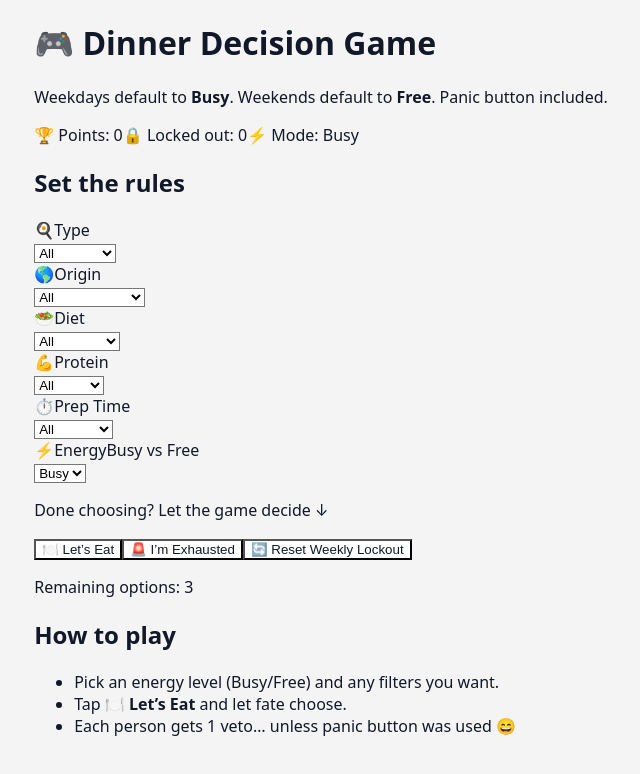
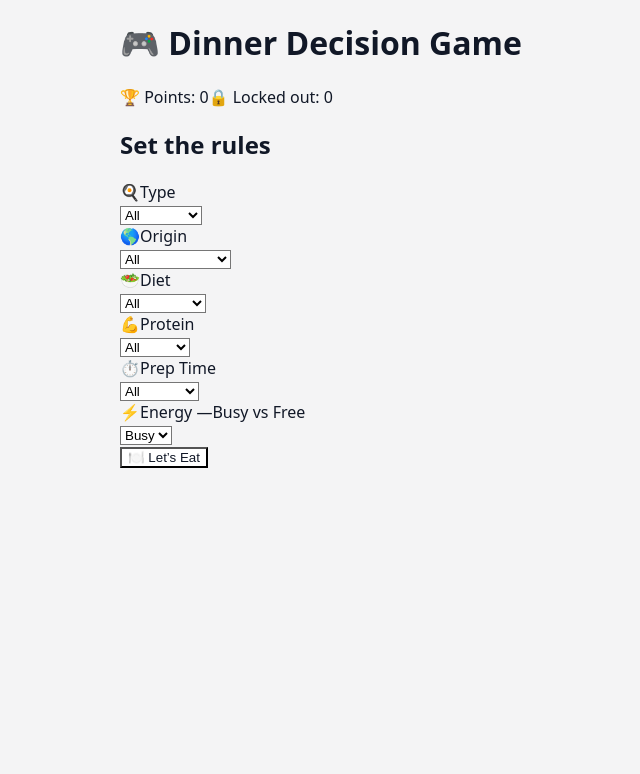
Before and after one commit to Shawnsberry/Dinner-Decision-Game, a Next.js app: page / in a window 1280 px wide. Both pictures are taken after a click on the button "Let’s Go". Shown: the top 774 px of the page, without its empty margins (319-959 px from the left). Built offline with nearby package versions, Linux system fonts and the light colour scheme.

Commit message:
Final polish: energy label spacing

```diff
--- a/app/page.tsx
+++ b/app/page.tsx
@@ -89,6 +89,20 @@ const meals: Meal[] = [
 const STORAGE_KEY = "dinner-game-state";
 const INTRO_KEY = "dinner-intro-seen";
 
+type FilterKey = "type" | "origin" | "diet" | "prep" | "time" | "protein";
+
+const FILTER_META: Record<
+  FilterKey,
+  { label: string; icon: string; hint?: string }
+> = {
+  type: { label: "Type", icon: "🍳" },
+  origin: { label: "Origin", icon: "🌎" },
+  diet: { label: "Diet", icon: "🥗" },
+  prep: { label: "Prep Time", icon: "⏱️" },
+  time: { label: "Energy", icon: "⚡", hint: "Busy vs Free" },
+  protein: { label: "Protein", icon: "💪" },
+};
+
 function Pill({ children }: { children: React.ReactNode }) {
   return (
     <span className="inline-flex items-center rounded-full border bg-white px-3 py-1 text-sm text-zinc-900">
@@ -120,28 +134,23 @@ function Button({
   disabled,
   variant = "primary",
   className = "",
-  type = "button",
 }: {
   children: React.ReactNode;
   onClick?: () => void;
   disabled?: boolean;
-  variant?: "primary" | "danger" | "outline" | "ghost";
+  variant?: "primary" | "danger" | "outline";
   className?: string;
-  type?: "button" | "submit";
 }) {
   const base =
-    "rounded-2xl px-4 py-2 text-sm font-semibold transition active:scale-[0.99] disabled:opacity-50 disabled:cursor-not-allowed";
+    "rounded-2xl px-4 py-2 text-sm font-semibold transition disabled:opacity-50";
   const styles =
     variant === "primary"
-      ? "bg-black text-white hover:bg-zinc-800"
+      ? "bg-black text-white"
       : variant === "danger"
-      ? "bg-red-600 text-white hover:bg-red-500"
-      : variant === "outline"
-      ? "border bg-white text-zinc-900 hover:bg-zinc-50"
-      : "hover:bg-zinc-50 text-zinc-900";
+      ? "bg-red-600 text-white"
+      : "border bg-white text-zinc-900";
   return (
     <button
-      type={type}
       className={`${base} ${styles} ${className}`}
       onClick={onClick}
       disabled={disabled}
@@ -151,82 +160,40 @@ function Button({
   );
 }
 
-function IntroScreen({ onStart }: { onStart: () => void }) {
-  return (
-    <div className="min-h-screen bg-zinc-50 flex items-center justify-center p-6">
-      <div className="max-w-md w-full rounded-2xl border bg-white shadow-sm">
-        <div className="p-8 text-center grid gap-4">
-          <div className="text-4xl">🍽️</div>
-          <h1 className="text-3xl font-bold text-zinc-900">Dinner, Decided</h1>
-          <p className="text-zinc-700">
-            This little game exists so you don’t have to decide what to cook
-            every night.
-          </p>
-          <p className="text-sm text-zinc-600">
-            Pick an energy level, choose any filters you want, then tap the big
-            button.
-          </p>
-          <div className="pt-2">
-            <Button onClick={onStart} className="px-6 py-3 text-base">
-              Let’s Go
-            </Button>
-          </div>
-          <p className="text-xs text-zinc-500">(Shows once per device.)</p>
-        </div>
-      </div>
-    </div>
-  );
-}
-
-type FilterKey = "type" | "origin" | "diet" | "prep" | "time" | "protein";
-
-const FILTER_META: Record<
-  FilterKey,
-  { label: string; icon: string; hint?: string }
-> = {
-  type: { label: "Type", icon: "🍳" },
-  origin: { label: "Origin", icon: "🌎" },
-  diet: { label: "Diet", icon: "🥗" },
-  prep: { label: "Prep Time", icon: "⏱️" },
-  time: { label: "Energy", icon: "⚡", hint: "Busy vs Free" },
-  protein: { label: "Protein", icon: "💪" },
-};
-
 function FilterSelect({
   label,
   icon,
   value,
+  options,
   onChange,
-  options,
   hint,
 }: {
   label: string;
   icon: string;
   value: string;
+  options: string[];
   onChange: (v: string) => void;
-  options: string[];
   hint?: string;
 }) {
   return (
     <div className="grid gap-2">
-      <div className="flex items-baseline justify-between gap-2">
+      <div className="flex items-baseline gap-2">
         <label className="text-sm font-bold tracking-wide text-zinc-900">
           <span className="mr-2">{icon}</span>
           {label}
+          {hint ? " —" : ""}
         </label>
-        {hint ? (
-          <span className="text-xs text-zinc-500">{hint}</span>
-        ) : null}
+        {hint && (
+          <span className="text-xs text-zinc-500 ml-1">{hint}</span>
+        )}
       </div>
       <select
-        className="w-full rounded-xl border bg-white px-4 py-3 text-base text-black focus:outline-none focus:ring-2 focus:ring-black"
+        className="w-full rounded-xl border bg-white px-4 py-3 text-base text-black"
         value={value}
         onChange={(e) => onChange(e.target.value)}
       >
         {options.map((o) => (
-          <option key={o} value={o}>
-            {o}
-          </option>
+          <option key={o}>{o}</option>
         ))}
       </select>
     </div>
@@ -236,7 +203,6 @@ function FilterSelect({
 export default function Page() {
   const [mounted, setMounted] = useState(false);
   const [showIntro, setShowIntro] = useState(false);
-
   const [filters, setFilters] = useState<Record<FilterKey, string>>({
     type: "All",
     origin: "All",
@@ -245,9 +211,7 @@ export default function Page() {
     time: "All",
     protein: "All",
   });
-
   const [picked, setPicked] = useState<Meal | null>(null);
-  const [vetoes, setVetoes] = useState({ you: 1, partner: 1 });
   const [history, setHistory] = useState<string[]>([]);
   const [points, setPoints] = useState(0);
 
@@ -257,272 +221,106 @@ export default function Page() {
   }, []);
 
   useEffect(() => {
-    const day = new Date().getDay(); // 0 Sun ... 6 Sat
-    setFilters((f) => ({
-      ...f,
-      time: day === 0 || day === 6 ? "Free" : "Busy",
-    }));
+    const day = new Date().getDay();
+    setFilters((f) => ({ ...f, time: day === 0 || day === 6 ? "Free" : "Busy" }));
   }, []);
 
   useEffect(() => {
     const saved = localStorage.getItem(STORAGE_KEY);
-    if (!saved) return;
-    try {
+    if (saved) {
       const parsed = JSON.parse(saved);
-      if (Array.isArray(parsed.history)) setHistory(parsed.history);
-      if (typeof parsed.points === "number") setPoints(parsed.points);
-    } catch {}
+      setHistory(parsed.history || []);
+      setPoints(parsed.points || 0);
+    }
   }, []);
 
   useEffect(() => {
     localStorage.setItem(STORAGE_KEY, JSON.stringify({ history, points }));
   }, [history, points]);
 
-  const filteredMeals = useMemo(() => {
-    return meals.filter((m) => {
-      const match = (Object.entries(filters) as [FilterKey, string][]).every(
+  const filteredMeals = useMemo(
+    () =>
+      meals.filter(
+        (m) =>
+          !history.includes(m.name) &&
+          (Object.entries(filters) as [FilterKey, string][]).every(
             ([k, v]) => v === "All" || (m as any)[k] === v
+          )
+      ),
+    [filters, history]
   );
-      return match && !history.includes(m.name);
-    });
-  }, [filters, history]);
 
-  const options = (key: FilterKey) => {
-    const vals = Array.from(new Set(meals.map((m) => (m as any)[key])));
-    return ["All", ...vals];
+  const options = (key: FilterKey) => [
+    "All",
+    ...Array.from(new Set(meals.map((m) => (m as any)[key]))),
+  ];
+
+  const letsEat = () => {
+    if (!filteredMeals.length) return;
+    setPicked(
+      filteredMeals[Math.floor(Math.random() * filteredMeals.length)]
+    );
   };
 
-  const letsEat = () => {
-    if (filteredMeals.length === 0) return;
-    const choice =
-      filteredMeals[Math.floor(Math.random() * filteredMeals.length)];
-    setPicked(choice);
-  };
-
-  const panicPick = () => {
-    setFilters((f) => ({ ...f, time: "Busy" }));
-    setVetoes({ you: 0, partner: 0 });
-
-    const busyMeals = meals.filter(
-      (m) => m.time === "Busy" && !history.includes(m.name)
-    );
-    if (busyMeals.length === 0) return;
-
-    const choice = busyMeals[Math.floor(Math.random() * busyMeals.length)];
-    setPicked(choice);
-  };
-
-  const veto = (who: "you" | "partner") => {
-    if (vetoes[who] <= 0) return;
-    setVetoes((v) => ({ ...v, [who]: v[who] - 1 }));
-    setPicked(null);
-  };
-
-  const acceptMeal = () => {
-    if (!picked) return;
-    setHistory((h) => [...h, picked.name]);
-    if (!["Italian", "American"].includes(picked.origin)) {
-      setPoints((p) => p + 10);
-    }
-    setPicked(null);
-    setVetoes({ you: 1, partner: 1 });
-  };
-
-  const resetWeek = () => setHistory([]);
-
-  if (!mounted) return <div className="min-h-screen bg-zinc-50" />;
+  if (!mounted) return null;
 
   if (showIntro) {
     return (
-      <IntroScreen
-        onStart={() => {
+      <div className="min-h-screen flex items-center justify-center bg-zinc-50">
+        <Button
+          onClick={() => {
             localStorage.setItem(INTRO_KEY, "true");
             setShowIntro(false);
           }}
-      />
+          className="px-8 py-4 text-lg"
+        >
+          Let’s Go
+        </Button>
+      </div>
     );
   }
 
   return (
     <div className="min-h-screen bg-zinc-50">
-      {/* More breathing room on phones, slightly tighter on desktop */}
-      <div className="max-w-4xl mx-auto p-6 sm:p-7 grid gap-10 sm:gap-8">
+      <div className="max-w-4xl mx-auto p-6 grid gap-10">
         <header className="text-center grid gap-3">
-          <h1 className="text-3xl font-bold text-zinc-900">
-            🎮 Dinner Decision Game
-          </h1>
-          <p className="text-zinc-700">
-            Weekdays default to <b>Busy</b>. Weekends default to <b>Free</b>.
-            Panic button included.
-          </p>
-          <div className="flex flex-wrap items-center justify-center gap-2">
+          <h1 className="text-3xl font-bold">🎮 Dinner Decision Game</h1>
+          <div className="flex justify-center gap-2">
             <Pill>🏆 Points: {points}</Pill>
             <Pill>🔒 Locked out: {history.length}</Pill>
-            <Pill>⚡ Mode: {filters.time}</Pill>
           </div>
         </header>
 
         <Panel title="Set the rules">
-          {/* Grouped filters with subtle dividers */}
           <div className="grid gap-8">
-            <div className="grid grid-cols-1 sm:grid-cols-2 gap-6 sm:gap-5">
+            {(["type", "origin", "diet", "protein", "prep", "time"] as FilterKey[]).map(
+              (key) => (
                 <FilterSelect
-                icon={FILTER_META.type.icon}
-                label={FILTER_META.type.label}
-                value={filters.type}
-                hint={FILTER_META.type.hint}
-                options={options("type")}
-                onChange={(v) => setFilters((f) => ({ ...f, type: v }))}
+                  key={key}
+                  {...FILTER_META[key]}
+                  value={filters[key]}
+                  options={options(key)}
+                  onChange={(v) =>
+                    setFilters((f) => ({ ...f, [key]: v }))
+                  }
                 />
-              <FilterSelect
-                icon={FILTER_META.origin.icon}
-                label={FILTER_META.origin.label}
-                value={filters.origin}
-                hint={FILTER_META.origin.hint}
-                options={options("origin")}
-                onChange={(v) => setFilters((f) => ({ ...f, origin: v }))}
-              />
+              )
+            )}
           </div>
 
-            <div className="border-t pt-6" />
-
-            <div className="grid grid-cols-1 sm:grid-cols-2 gap-6 sm:gap-5">
-              <FilterSelect
-                icon={FILTER_META.diet.icon}
-                label={FILTER_META.diet.label}
-                value={filters.diet}
-                hint={FILTER_META.diet.hint}
-                options={options("diet")}
-                onChange={(v) => setFilters((f) => ({ ...f, diet: v }))}
-              />
-              <FilterSelect
-                icon={FILTER_META.protein.icon}
-                label={FILTER_META.protein.label}
-                value={filters.protein}
-                hint={FILTER_META.protein.hint}
-                options={options("protein")}
-                onChange={(v) => setFilters((f) => ({ ...f, protein: v }))}
-              />
-            </div>
-
-            <div className="border-t pt-6" />
-
-            <div className="grid grid-cols-1 sm:grid-cols-2 gap-6 sm:gap-5">
-              <FilterSelect
-                icon={FILTER_META.prep.icon}
-                label={FILTER_META.prep.label}
-                value={filters.prep}
-                hint={FILTER_META.prep.hint}
-                options={options("prep")}
-                onChange={(v) => setFilters((f) => ({ ...f, prep: v }))}
-              />
-              <FilterSelect
-                icon={FILTER_META.time.icon}
-                label={FILTER_META.time.label}
-                value={filters.time}
-                hint={FILTER_META.time.hint}
-                options={options("time")}
-                onChange={(v) => setFilters((f) => ({ ...f, time: v }))}
-              />
-            </div>
-          </div>
-
-          <p className="text-center text-sm text-zinc-600 mt-10">
-            Done choosing? Let the game decide ↓
-          </p>
-
-          <div className="mt-4 flex flex-col sm:flex-row flex-wrap gap-4 justify-center border-t pt-6">
-            <Button
-              onClick={letsEat}
-              disabled={filteredMeals.length === 0}
-              className="px-8 py-4 text-lg"
-            >
+          <div className="mt-8 flex justify-center gap-4">
+            <Button onClick={letsEat} className="px-8 py-4 text-lg">
               🍽️ Let’s Eat
             </Button>
-
-            <Button
-              onClick={panicPick}
-              variant="danger"
-              className="px-6 py-4 text-base"
-            >
-              🚨 I’m Exhausted
-            </Button>
-
-            <Button
-              onClick={resetWeek}
-              variant="outline"
-              className="px-6 py-4 text-base"
-            >
-              🔄 Reset Weekly Lockout
-            </Button>
           </div>
-
-          <p className="mt-4 text-sm text-zinc-700 text-center">
-            Remaining options:{" "}
-            <span className="font-semibold">{filteredMeals.length}</span>
-          </p>
         </Panel>
 
-        {picked ? (
-          <div className="rounded-2xl border bg-white shadow-sm">
-            <div className="p-6 text-center grid gap-4">
-              <div className="text-3xl">🍽️</div>
-              <h2 className="text-2xl font-semibold text-zinc-900">
-                Tonight’s Winner
-              </h2>
-              <div className="text-xl font-bold text-zinc-900">{picked.name}</div>
-
-              <div className="flex flex-wrap items-center justify-center gap-2">
-                <Pill>{picked.type}</Pill>
-                <Pill>{picked.origin}</Pill>
-                <Pill>{picked.prep}</Pill>
-                <Pill>{picked.time}</Pill>
-                <Pill>{picked.protein} protein</Pill>
+        {picked && (
+          <Panel title="Tonight’s Winner">
+            <div className="text-center grid gap-3">
+              <h3 className="text-xl font-bold">{picked.name}</h3>
+              <p className="text-sm">{picked.groceries.join(", ")}</p>
             </div>
-
-              <div className="text-sm text-zinc-700">
-                <span className="font-semibold">🛒 Grocery mini-list:</span>{" "}
-                {picked.groceries.join(", ")}
-              </div>
-
-              <div className="mt-2 flex flex-col sm:flex-row flex-wrap justify-center gap-3">
-                <Button
-                  variant="outline"
-                  disabled={vetoes.you === 0}
-                  onClick={() => veto("you")}
-                  className="px-5 py-3 text-base"
-                >
-                  🙅 You Veto ({vetoes.you})
-                </Button>
-                <Button
-                  variant="outline"
-                  disabled={vetoes.partner === 0}
-                  onClick={() => veto("partner")}
-                  className="px-5 py-3 text-base"
-                >
-                  🙅 Partner Veto ({vetoes.partner})
-                </Button>
-                <Button onClick={acceptMeal} className="px-6 py-3 text-base">
-                  ✅ Accept
-                </Button>
-              </div>
-
-              {vetoes.you === 0 && vetoes.partner === 0 ? (
-                <p className="text-xs text-zinc-500">
-                  Panic mode: vetoes disabled. The game is the boss tonight.
-                </p>
-              ) : null}
-            </div>
-          </div>
-        ) : (
-          <Panel title="How to play">
-            <ul className="text-base text-zinc-700 grid gap-3 list-disc pl-5">
-              <li>Pick an energy level (Busy/Free) and any filters you want.</li>
-              <li>
-                Tap <b>🍽️ Let’s Eat</b> and let fate choose.
-              </li>
-              <li>Each person gets 1 veto… unless panic button was used 😄</li>
-            </ul>
           </Panel>
         )}
       </div>
```
Lines whose indentation alone changed are shown as unchanged.
